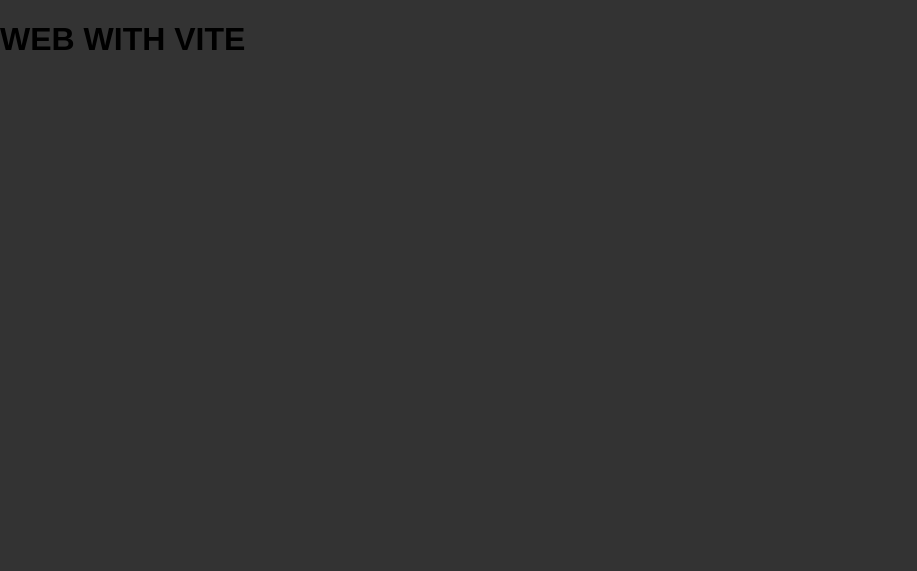
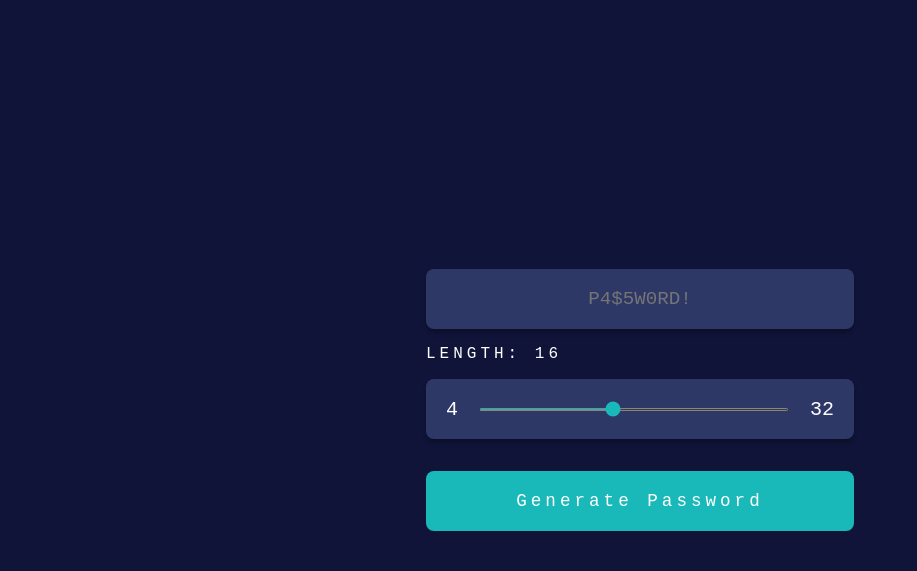
Before and after one commit to SandraCarretero/password-generator-simple, a website built with Vite: page src/index.html in a window 1280 px wide. Shown: the whole page, without its empty margins (0-917 px from the left). Built offline with nearby package versions, Linux system fonts and the light colour scheme; some packages are replaced by stand-ins of ours.

Commit message:
password-generator-simple

```diff
--- /dev/null
+++ b/docs/assets/index-GJ-cVzH5.js
@@ -0,0 +1 @@
+(function(){const r=document.createElement("link").relList;if(r&&r.supports&&r.supports("modulepreload"))return;for(const e of document.querySelectorAll('link[rel="modulepreload"]'))a(e);new MutationObserver(e=>{for(const t of e)if(t.type==="childList")for(const s of t.addedNodes)s.tagName==="LINK"&&s.rel==="modulepreload"&&a(s)}).observe(document,{childList:!0,subtree:!0});function o(e){const t={};return e.integrity&&(t.integrity=e.integrity),e.referrerPolicy&&(t.referrerPolicy=e.referrerPolicy),e.crossOrigin==="use-credentials"?t.credentials="include":e.crossOrigin==="anonymous"?t.credentials="omit":t.credentials="same-origin",t}function a(e){if(e.ep)return;e.ep=!0;const t=o(e);fetch(e.href,t)}})();const l=document.getElementById("password"),i=document.getElementById("password-length"),u=document.getElementById("range"),m=document.getElementById("button-generate"),d="AaBbCcDdEeFfGgHhIiJjKkLlMmNnOoPpQqRrSsTtUuVvWwXxYyZz0123456789!@#$%^&*()_+{}[]<>";let c=16;const f=()=>Math.floor(Math.random()*d.length),g=()=>{let n="";for(let r=0;r<c;r++){const o=f();n+=d.charAt(o)}return n},p=()=>{l.value=g()},h=n=>{c=n.target.value,i.textContent=c};u.addEventListener("input",h);m.addEventListener("click",p);
--- a/src/css/styles.css
+++ b/src/css/styles.css
@@ -1,6 +1,89 @@
+*{
+    box-sizing: border-box;
+    font-family: 'DM Mono', monospace;
+}
+
+:root {
+    --bg-color: #101439;
+    --primary-color: #2E3867;
+    --shadow: #00000040;
+    --secondary-color: #19B9B9;
+    --accent-color: #19B9B9;
+    --color-hover: #0b8a8a;
+    --text-color: #fff;
+}
+
 body {
-	margin: 0;
-	font-family: sans-serif;
-	background-color: #333;
-	/* background-image: url(../assets/images/sleep-cat.jpeg); */
+    display: flex;
+    align-items: center;
+    justify-content: center;
+    margin: 0;
+    min-height: 100vh;
+    color: var(--text-color);
+    background-color: var(--bg-color);
 }
+
+.password-generator {
+    padding: 2.25rem;
+    width: 95%;
+    max-width: 500px;
+    margin: 0 auto;
+}
+
+.password {
+    height: 60px;
+    width: 100%;
+    margin-bottom: 1rem;
+    border: none;
+    color: inherit;
+    border-radius: 0.5rem;
+    background-color: var(--primary-color);
+    box-shadow: 0 4px 4px var(--shadow);
+    text-align: center;
+    font-size: 1.2rem;
+}
+
+.label {
+    display: block;
+    letter-spacing: 4px;
+    margin-bottom: 1rem;
+}
+
+.range-container {
+    display: flex;
+    align-items: center;
+    justify-content: space-between;
+    height: 60px;
+    width: 100%;
+    padding: 1.25rem;
+    background-color: var(--primary-color);
+    box-shadow: 0 4px 4px var(--shadow);
+    border-radius: 0.5rem;
+    font-size: 1.25rem;
+    margin-bottom: 2rem;
+}
+
+.range{
+    height: 3px;
+    width: 80%;
+    accent-color: var(--accent-color);
+}
+
+.button {
+    height: 60px;
+    width: 100%;
+    border: none;
+    color: inherit;
+    background-color: var(--accent-color);
+    box-shadow: 0 4px 4px var(--primary-shadow);
+    border-radius: 0.5rem;
+    font-size: 1.1rem;
+    letter-spacing: 4px;
+    cursor: pointer;
+    transition: transform 0.2s, background-color 0.2s;
+}
+
+.button:hover {
+    transform: scale(0.95);
+    background-color: var(--color-hover);
+}
--- a/src/index.html
+++ b/src/index.html
@@ -10,8 +10,18 @@
 		<title>Vite App</title>
 	</head>
 	<body>
-		<h1>WEB WITH VITE</h1>
-		<!-- <img src="./assets/images/cute-cat.webp" alt="" /> -->
+		<div class="password-generator">
+			<input type="text" class="password" id="password" placeholder="P4$5W0RD!" readonly />
+			<div>
+			  <label for="range" class="label" >LENGTH: <span id="password-length">16</span></label>
+			</div>
+			<div class="range-container">
+			  <span>4</span>
+			  <input id="range" type="range" class="range" min="4" max="32" step="1" value="16" />
+			  <span>32</span>
+			</div>
+			<button id="button-generate" class="button">Generate Password</button>
+		  </div>
 		<script type="module" src="./js/index.js"></script>
 	</body>
 </html>
--- a/src/js/demo.js
+++ /dev/null
@@ -1,5 +0,0 @@
-const sayHello = () => {
-	console.log('HELLO');
-};
-
-export { sayHello };
--- a/src/js/dom.js
+++ b/src/js/dom.js
@@ -1 +1,7 @@
 // Aquí van los getElementById y los querySelectorAll que pondrías al principio.
+const passwordElement = document.getElementById('password');
+const passwordLengthElement = document.getElementById('password-length');
+const rangeElement = document.getElementById('range');
+const buttonElement = document.getElementById('button-generate');
+
+export {passwordElement, passwordLengthElement, rangeElement, buttonElement}
--- /dev/null
+++ b/src/js/functions.js
@@ -0,0 +1,30 @@
+import { passwordElement, passwordLengthElement } from './dom';
+
+const allowedCharacters =
+	'AaBbCcDdEeFfGgHhIiJjKkLlMmNnOoPpQqRrSsTtUuVvWwXxYyZz0123456789!@#$%^&*()_+{}[]<>';
+
+let passwordLength = 16;
+
+const generateRandomNumber = () => {
+	return Math.floor(Math.random() * allowedCharacters.length);
+};
+
+const generatePassword = () => {
+	let finalPassword = '';
+	for (let i = 0; i < passwordLength; i++) {
+		const randomNumber = generateRandomNumber();
+		finalPassword += allowedCharacters.charAt(randomNumber);
+	}
+	return finalPassword;
+};
+
+const printFinalPassword = () => {
+	passwordElement.value = generatePassword();
+};
+
+const changeLengthText = event => {
+	passwordLength = event.target.value;
+	passwordLengthElement.textContent = passwordLength;
+};
+
+export {printFinalPassword, changeLengthText}
--- a/src/js/index.js
+++ b/src/js/index.js
@@ -1,3 +1,15 @@
-import { sayHello } from './demo';
 
-sayHello();
+// Elementos del DOM
+import { buttonElement, rangeElement } from "./dom";
+import { changeLengthText, printFinalPassword } from "./functions";
+
+// Constantes de JS
+
+
+// Variables de JS
+
+// Funciones
+
+// Eventos
+rangeElement.addEventListener('input', changeLengthText);
+buttonElement.addEventListener('click', printFinalPassword);
```
Also changed, not shown: docs/assets/index-7IpbHKKP.css (added, +1 -0 lines), docs/index.html (added, +1 -0 lines), docs/assets/vite-wNn-foME.svg (added), 1 other file.
